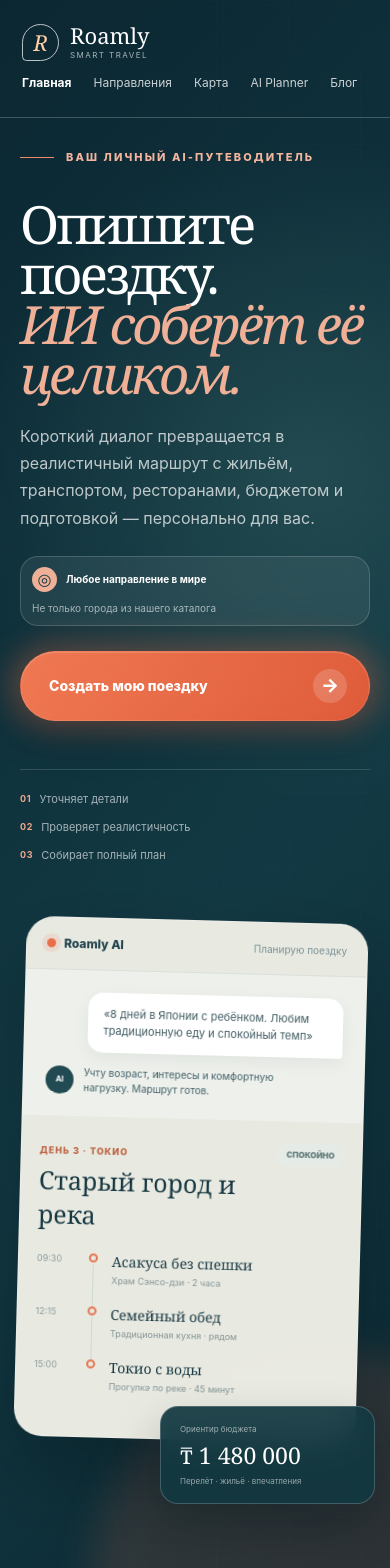
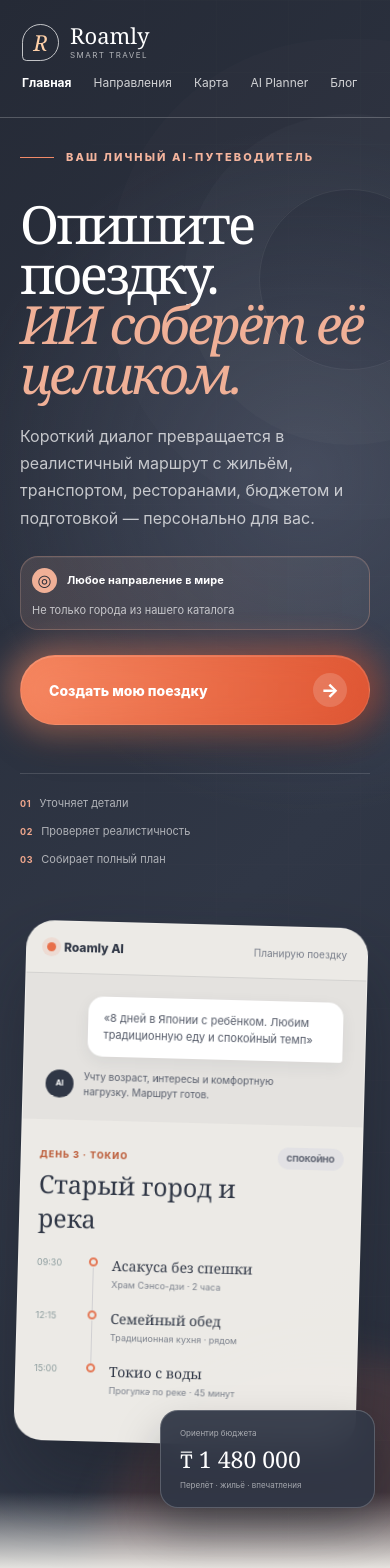
Before and after one commit to kenesbay2000-cpu/Project1, a React (Vite) app: page / in a window 390 px wide. Shown: the top 1568 px of the page. Built offline with nearby package versions, Linux system fonts and the light colour scheme; no server answers.

Commit message:
Unify homepage color theme

```diff
--- a/src/components/AIPlannerHero.css
+++ b/src/components/AIPlannerHero.css
@@ -1,18 +1,19 @@
-.ai-hero { position: relative; min-height: 100svh; padding: 150px clamp(24px, 6vw, 96px) 74px; display: grid; grid-template-columns: minmax(0, 1.02fr) minmax(420px, .98fr); align-items: center; gap: clamp(54px, 8vw, 130px); overflow: hidden; color: #fff; isolation: isolate; background: radial-gradient(circle at 78% 30%, rgba(76,125,122,.3), transparent 29%), linear-gradient(135deg, #0b2732 0%, #123943 58%, #0b2832 100%); }
+.ai-hero { position: relative; min-height: 100svh; padding: 150px clamp(24px, 6vw, 96px) 74px; display: grid; grid-template-columns: minmax(0, 1.02fr) minmax(420px, .98fr); align-items: center; gap: clamp(54px, 8vw, 130px); overflow: hidden; color: #fff; isolation: isolate; background: radial-gradient(circle at 78% 30%, rgba(116,123,148,.32), transparent 30%), linear-gradient(135deg, var(--home-ink-deep) 0%, var(--home-ink) 58%, #292f3d 100%); }
 .ai-hero::before { content: ''; position: absolute; inset: 0; z-index: -2; opacity: .18; background-image: linear-gradient(rgba(255,255,255,.05) 1px, transparent 1px), linear-gradient(90deg, rgba(255,255,255,.05) 1px, transparent 1px); background-size: 72px 72px; mask-image: linear-gradient(90deg, transparent 2%, #000 45%, #000 100%); }
+.ai-hero::after { content: ''; position: absolute; z-index: -1; width: min(46vw, 690px); aspect-ratio: 1; right: -13vw; top: 12%; border: 1px solid rgba(255,255,255,.07); border-radius: 50%; box-shadow: 0 0 0 75px rgba(255,255,255,.018), 0 0 0 150px rgba(255,255,255,.012); }
 .ai-hero__glow { position: absolute; z-index: -1; width: 480px; height: 480px; right: -180px; bottom: -260px; border-radius: 50%; background: rgba(232,111,74,.15); filter: blur(18px); }
-.ai-hero__copy { max-width: 790px; }
+.ai-hero__copy { position: relative; z-index: 1; max-width: 790px; }
 .ai-hero__eyebrow { display: flex; align-items: center; gap: 12px; margin: 0 0 35px; color: #f4b49d; font-size: 11px; font-weight: 800; letter-spacing: .19em; text-transform: uppercase; }
 .ai-hero__eyebrow span { width: 34px; height: 1px; background: #f18a68; }
 .ai-hero h1 { max-width: 840px; margin: 0; font-family: Georgia, 'Times New Roman', serif; font-size: clamp(54px, 6.4vw, 102px); font-weight: 400; line-height: .95; letter-spacing: -.055em; }
 .ai-hero h1 em { color: #f0b097; font-weight: 400; }
 .ai-hero__lead { max-width: 680px; margin: 32px 0 0; color: rgba(255,255,255,.72); font-size: clamp(16px, 1.35vw, 19px); line-height: 1.7; }
-.ai-hero__world { width: fit-content; margin: 24px 0 0; padding: 10px 15px 10px 11px; display: flex; align-items: center; gap: 9px; border: 1px solid rgba(255,255,255,.17); border-radius: 999px; color: rgba(255,255,255,.6); background: rgba(255,255,255,.07); font-size: 10px; backdrop-filter: blur(12px); }
-.ai-hero__world > span { display: grid; width: 25px; height: 25px; place-items: center; border-radius: 50%; color: #173842; background: #f0b097; font-size: 16px; }
-.ai-hero__world strong { color: #fff; font-size: 10px; }
+.ai-hero__world { width: fit-content; margin: 24px 0 0; padding: 11px 17px 11px 11px; display: flex; align-items: center; gap: 10px; border: 1px solid rgba(240,176,151,.27); border-radius: 999px; color: rgba(255,255,255,.69); background: linear-gradient(90deg, rgba(240,176,151,.13), rgba(255,255,255,.055)); box-shadow: inset 0 1px rgba(255,255,255,.06); font-size: 11px; backdrop-filter: blur(12px); }
+.ai-hero__world > span { display: grid; width: 25px; height: 25px; place-items: center; border-radius: 50%; color: var(--home-ink-deep); background: #f0b097; font-size: 16px; }
+.ai-hero__world strong { color: #fff; font-size: 11px; letter-spacing: .01em; }
 .ai-hero__world i { width: 1px; height: 15px; background: rgba(255,255,255,.18); }
 .ai-hero__cta { position: relative; isolation: isolate; display: inline-flex; align-items: center; gap: 38px; margin-top: 25px; padding: 17px 22px 17px 28px; border: 1px solid rgba(255,255,255,.13); border-radius: 999px; color: #fff; background: linear-gradient(120deg, #f07d56 0%, #df603d 72%, #d95535 100%); box-shadow: 0 17px 38px rgba(6,23,29,.3), inset 0 1px rgba(255,255,255,.2); font-size: 14px; font-weight: 800; text-decoration: none; transition: transform .24s ease, background .24s ease; }
-.ai-hero__cta::before { content: ''; position: absolute; z-index: -1; inset: -9px; border-radius: inherit; opacity: .34; background: rgba(239,111,75,.72); filter: blur(15px); animation: ai-cta-glow 4.2s ease-in-out infinite; transition: opacity .24s ease, transform .24s ease; }
+.ai-hero__cta::before { content: ''; position: absolute; z-index: -1; inset: -10px; border-radius: inherit; opacity: .34; background: linear-gradient(90deg, #ff9873, #e75530); filter: blur(16px); animation: ai-cta-glow 4.2s ease-in-out infinite; transition: opacity .24s ease, transform .24s ease; }
 .ai-hero__cta span { display: grid; width: 34px; height: 34px; place-items: center; border-radius: 50%; background: rgba(255,255,255,.17); font-size: 19px; }
 .ai-hero__cta:hover { background: linear-gradient(120deg, #fb8960 0%, #e96843 68%, #dc5936 100%); }
 .ai-hero__cta:hover::before { opacity: .66; transform: scale(1.04); }
@@ -20,44 +21,46 @@
 .ai-hero__proof { margin-top: 48px; padding-top: 22px; display: flex; gap: 30px; border-top: 1px solid rgba(255,255,255,.14); color: rgba(255,255,255,.62); font-size: 11px; }
 .ai-hero__proof span { display: flex; align-items: center; gap: 8px; }
 .ai-hero__proof b { color: #f0a78d; font-size: 9px; letter-spacing: .08em; }
-.ai-hero__visual { position: relative; width: min(100%, 570px); justify-self: end; padding: 24px 18px 50px 36px; }
-.ai-demo { overflow: hidden; border: 1px solid rgba(255,255,255,.17); border-radius: 28px; background: rgba(241,241,232,.96); box-shadow: 0 40px 80px rgba(2,17,22,.34); transform: rotate(1.5deg); }
-.ai-demo__top { padding: 18px 20px; display: flex; align-items: center; justify-content: space-between; color: #21434c; border-bottom: 1px solid #d9dfdb; font-size: 12px; }
+.ai-hero__visual { position: relative; z-index: 1; width: min(100%, 570px); justify-self: end; padding: 24px 18px 50px 36px; }
+.ai-hero__fade { position: absolute; z-index: 0; right: 0; bottom: 0; left: 0; height: 82px; background: linear-gradient(transparent, var(--home-paper)); pointer-events: none; }
+.ai-demo { overflow: hidden; border: 1px solid rgba(255,255,255,.17); border-radius: 28px; background: rgba(242,240,235,.97); box-shadow: 0 40px 80px rgba(20,23,31,.38); transform: rotate(1.5deg); }
+.ai-demo__top { padding: 18px 20px; display: flex; align-items: center; justify-content: space-between; color: var(--home-text); border-bottom: 1px solid var(--home-line); font-size: 12px; }
 .ai-demo__top span { display: flex; align-items: center; gap: 8px; font-weight: 800; }
 .ai-demo__top i { width: 9px; height: 9px; border-radius: 50%; background: #e86f4a; box-shadow: 0 0 0 5px rgba(232,111,74,.12); }
-.ai-demo__top small { color: #799096; font-size: 10px; }
-.ai-demo__chat { padding: 22px; background: #edf0eb; }
-.ai-demo__chat p { width: 86%; margin: 0 0 13px auto; padding: 13px 15px; border-radius: 15px 15px 3px 15px; color: #425d64; background: #fff; box-shadow: 0 5px 16px rgba(29,55,62,.06); font-size: 11px; line-height: 1.55; }
-.ai-demo__chat > span { width: 91%; display: flex; align-items: center; gap: 10px; color: #426068; font-size: 10px; line-height: 1.45; }
-.ai-demo__chat b { flex: 0 0 auto; display: grid; width: 28px; height: 28px; place-items: center; border-radius: 50%; color: #fff; background: #214a52; font-size: 8px; }
-.ai-demo__route { padding: 22px 24px 26px; color: #173842; }
+.ai-demo__top small { color: #777c89; font-size: 10px; }
+.ai-demo__chat { padding: 22px; background: var(--home-mist); }
+.ai-demo__chat p { width: 86%; margin: 0 0 13px auto; padding: 13px 15px; border-radius: 15px 15px 3px 15px; color: #555b69; background: #fff; box-shadow: 0 5px 16px rgba(48,55,70,.07); font-size: 11px; line-height: 1.55; }
+.ai-demo__chat > span { width: 91%; display: flex; align-items: center; gap: 10px; color: #575d6b; font-size: 10px; line-height: 1.45; }
+.ai-demo__chat b { flex: 0 0 auto; display: grid; width: 28px; height: 28px; place-items: center; border-radius: 50%; color: #fff; background: var(--home-ink); font-size: 8px; }
+.ai-demo__route { padding: 22px 24px 26px; color: var(--home-text); }
 .ai-demo__route header { display: flex; align-items: start; justify-content: space-between; gap: 18px; }
 .ai-demo__route header small { color: #bd603e; font-size: 9px; font-weight: 800; letter-spacing: .11em; text-transform: uppercase; }
 .ai-demo__route h2 { margin: 5px 0 0; font-family: Georgia, serif; font-size: 25px; font-weight: 400; }
-.ai-demo__route header > span { padding: 6px 9px; border-radius: 999px; color: #55706e; background: #e5ece7; font-size: 8px; font-weight: 800; text-transform: uppercase; }
+.ai-demo__route header > span { padding: 6px 9px; border-radius: 999px; color: #5f6472; background: #e2e1e4; font-size: 8px; font-weight: 800; text-transform: uppercase; }
 .ai-demo__steps { margin-top: 20px; }
 .ai-demo__step { min-height: 53px; display: grid; grid-template-columns: 42px 13px 1fr; gap: 10px; align-items: start; }
 .ai-demo__step time { padding-top: 2px; color: #8b9b9d; font-size: 9px; }
 .ai-demo__step i { position: relative; width: 9px; height: 9px; margin-top: 2px; border: 2px solid #e47755; border-radius: 50%; }
-.ai-demo__step:not(:last-child) i::after { content: ''; position: absolute; width: 1px; height: 43px; top: 8px; left: 2px; background: #ced8d3; }
+.ai-demo__step:not(:last-child) i::after { content: ''; position: absolute; width: 1px; height: 43px; top: 8px; left: 2px; background: #d0cfd2; }
 .ai-demo__step p { margin: 0; }
 .ai-demo__step strong, .ai-demo__step small { display: block; }
 .ai-demo__step strong { font-family: Georgia, serif; font-size: 14px; font-weight: 400; }
-.ai-demo__step small { margin-top: 4px; color: #849497; font-size: 9px; }
+.ai-demo__step small { margin-top: 4px; color: #7b808c; font-size: 9px; }
 .ai-demo__budget, .ai-demo__ready { position: absolute; border: 1px solid rgba(255,255,255,.2); box-shadow: 0 22px 45px rgba(3,20,25,.26); backdrop-filter: blur(18px); }
-.ai-demo__budget { right: -30px; bottom: 0; min-width: 215px; padding: 17px 19px; border-radius: 18px; background: rgba(18,56,65,.92); }
+.ai-demo__budget { right: -30px; bottom: 0; min-width: 215px; padding: 17px 19px; border-radius: 18px; background: rgba(48,55,70,.94); }
 .ai-demo__budget span, .ai-demo__budget small { display: block; color: rgba(255,255,255,.56); font-size: 8px; }
 .ai-demo__budget strong { display: block; margin: 5px 0; font-family: Georgia, serif; font-size: 23px; font-weight: 400; }
-.ai-demo__ready { left: 0; top: 72px; padding: 12px 15px; display: flex; align-items: center; gap: 10px; border-radius: 15px; background: rgba(17,50,58,.94); }
-.ai-demo__ready > span { display: grid; width: 25px; height: 25px; place-items: center; border-radius: 50%; color: #143a42; background: #abd0bb; font-size: 11px; }
+.ai-demo__ready { left: 0; top: 72px; padding: 12px 15px; display: flex; align-items: center; gap: 10px; border-radius: 15px; background: rgba(44,50,64,.95); }
+.ai-demo__ready > span { display: grid; width: 25px; height: 25px; place-items: center; border-radius: 50%; color: var(--home-ink-deep); background: #c8c9d2; font-size: 11px; }
 .ai-demo__ready p { margin: 0; }
 .ai-demo__ready strong, .ai-demo__ready small { display: block; }
 .ai-demo__ready strong { font-size: 10px; }
 .ai-demo__ready small { margin-top: 2px; color: rgba(255,255,255,.55); font-size: 8px; }
 @media (max-width: 1050px) { .ai-hero { grid-template-columns: 1fr; padding-top: 150px; }.ai-hero__copy { max-width: 820px; }.ai-hero__visual { width: min(620px, 100%); justify-self: center; }.ai-hero__proof { max-width: 650px; } }
 @media (max-width: 580px) { .ai-hero { min-height: auto; padding: 150px 20px 66px; gap: 46px; }.ai-hero h1 { font-size: clamp(45px, 13.5vw, 65px); }.ai-hero__lead { margin-top: 24px; }.ai-hero__world { align-items: flex-start; flex-wrap: wrap; border-radius: 18px; }.ai-hero__world i { display: none; }.ai-hero__world strong { align-self: center; }.ai-hero__world { line-height: 1.4; }.ai-hero__cta { width: 100%; justify-content: space-between; }.ai-hero__proof { gap: 14px; flex-direction: column; }.ai-hero__visual { padding: 12px 8px 64px 0; }.ai-demo__ready { display: none; }.ai-demo__budget { right: -5px; }.ai-demo__route { padding-inline: 18px; } }
-@media (prefers-reduced-motion: no-preference) { .ai-demo { animation: ai-card-in .7s ease both; }.ai-demo__ready, .ai-demo__budget { animation: ai-float-in .65s .25s ease both; } }
+@media (prefers-reduced-motion: no-preference) { .ai-hero__copy { animation: ai-copy-in .72s cubic-bezier(.2,.75,.25,1) both; }.ai-demo { animation: ai-card-in .78s .12s cubic-bezier(.2,.75,.25,1) both; }.ai-demo__ready, .ai-demo__budget { animation: ai-float-in .65s .42s ease both; } }
 @keyframes ai-card-in { from { opacity: 0; transform: translateY(24px) rotate(1.5deg); } }
 @keyframes ai-float-in { from { opacity: 0; transform: translateY(12px); } }
+@keyframes ai-copy-in { from { opacity: 0; transform: translateY(18px); } }
 @keyframes ai-cta-glow { 0%, 100% { opacity: .25; transform: scale(.97); } 50% { opacity: .48; transform: scale(1.025); } }
 @media (prefers-reduced-motion: reduce) { .ai-hero__cta::before { animation: none; } }
--- a/src/components/AIPlannerHero.tsx
+++ b/src/components/AIPlannerHero.tsx
@@ -45,6 +45,7 @@ export function AIPlannerHero() {
         <div className="ai-demo__budget"><span>Ориентир бюджета</span><strong>₸ 1 480 000</strong><small>Перелёт · жильё · впечатления</small></div>
         <div className="ai-demo__ready"><span>✓</span><p><strong>План реалистичен</strong><small>Переезды и темп проверены</small></p></div>
       </div>
+      <div className="ai-hero__fade" aria-hidden="true" />
     </section>
   );
 }
--- a/src/pages/HomePage.css
+++ b/src/pages/HomePage.css
@@ -1,7 +1,7 @@
 @import './planner.css';
 @import './destinations.css';
 
-.home-page { min-height: 100vh; background: #f6f3ed; }
+.home-page { --home-ink-deep: #252a36; --home-ink: #303746; --home-ink-soft: #444b5c; --home-paper: #f2f0eb; --home-mist: #e4e2df; --home-line: #d3d2d0; --home-text: #303746; --home-muted: #656a78; min-height: 100vh; color: var(--home-text); background: var(--home-paper); }
 .home-page :is(.ai-hero__cta, .ai-features__cta a, .planner__submit, .destination-vote__card form > button, .destination-vote__login a) { transition: transform .24s cubic-bezier(.2,.7,.2,1), box-shadow .24s ease, filter .24s ease, background-color .24s ease; }
 .home-page :is(.ai-hero__cta, .ai-features__cta a, .planner__submit, .destination-vote__card form > button, .destination-vote__login a):hover:not(:disabled) { transform: translateY(-3px); box-shadow: 0 16px 32px rgba(7,30,38,.2); filter: brightness(1.025); }
 .home-page :is(.ai-hero__cta, .ai-features__cta a, .planner__submit, .destination-vote__card form > button, .destination-vote__login a):active:not(:disabled) { transform: translateY(-1px); box-shadow: 0 8px 18px rgba(7,30,38,.16); transition-duration: .1s; }
@@ -10,9 +10,9 @@
 .home-page .destination-sheet__arrows button { transition: transform .24s cubic-bezier(.2,.7,.2,1), box-shadow .24s ease, background-color .24s ease; }
 .home-page .destination-sheet__arrows button:hover { transform: translateY(-3px); box-shadow: 0 11px 22px rgba(3,21,28,.24); }
 .home-page .destination-sheet__arrows button:active { transform: translateY(-1px); box-shadow: 0 5px 12px rgba(3,21,28,.2); transition-duration: .1s; }
-.hero { position: relative; min-height: 100svh; padding: 0 clamp(22px, 5vw, 78px) 28px; display: flex; flex-direction: column; overflow: hidden; color: #fff; isolation: isolate; background: #12313b; }
+.hero { position: relative; min-height: 100svh; padding: 0 clamp(22px, 5vw, 78px) 28px; display: flex; flex-direction: column; overflow: hidden; color: #fff; isolation: isolate; background: var(--home-ink); }
 .hero__backdrop { position: absolute; inset: 0; z-index: -2; background: var(--hero-photo) center / cover no-repeat; animation: photo-in .7s ease both; }
-.hero::before { content: ''; position: absolute; inset: 0; z-index: -1; background: linear-gradient(90deg, rgba(9,28,36,.88) 0%, rgba(9,28,36,.59) 42%, rgba(9,28,36,.14) 72%), linear-gradient(0deg, rgba(7,24,31,.62), transparent 46%); }
+.hero::before { content: ''; position: absolute; inset: 0; z-index: -1; background: linear-gradient(90deg, rgba(37,42,54,.9) 0%, rgba(37,42,54,.62) 42%, rgba(37,42,54,.17) 72%), linear-gradient(0deg, rgba(37,42,54,.67), transparent 46%); }
 .hero__layout { z-index: 1; display: grid; grid-template-columns: minmax(0, 1fr) minmax(300px, 380px); align-items: end; gap: clamp(32px, 7vw, 112px); width: 100%; margin: auto 0 32px; padding-top: 54px; }
 .hero__content { max-width: 720px; animation: copy-in .55s ease both; }
 .hero__eyebrow { display: flex; align-items: center; gap: 10px; margin-bottom: 48px; font-size: 11px; font-weight: 750; letter-spacing: .17em; text-transform: uppercase; }
@@ -26,7 +26,7 @@
 .hero__details { display: inline-flex; align-items: center; gap: 10px; margin-top: 22px; color: #fff; font-size: 12px; font-weight: 750; text-decoration: none; }
 .hero__details span { transition: transform .2s; }
 .hero__details:hover span { transform: translate(2px, -2px); }
-.destination-sheet { padding: 20px; border: 1px solid rgba(255,255,255,.28); border-radius: 26px; background: rgba(18,35,40,.3); box-shadow: 0 22px 52px rgba(0,0,0,.18); backdrop-filter: blur(20px); }
+.destination-sheet { padding: 20px; border: 1px solid rgba(255,255,255,.28); border-radius: 26px; background: rgba(48,55,70,.38); box-shadow: 0 22px 52px rgba(20,23,31,.22); backdrop-filter: blur(20px); }
 .destination-sheet__top, .destination-sheet__footer { display: flex; align-items: center; justify-content: space-between; gap: 18px; }
 .destination-sheet__top { color: rgba(255,255,255,.64); font-size: 10px; font-weight: 700; letter-spacing: .12em; text-transform: uppercase; }
 .destination-sheet__price { padding: 56px 0 36px; }
@@ -38,7 +38,7 @@
 .destination-sheet__arrows button { width: 44px; height: 44px; border: 1px solid rgba(255,255,255,.35); border-radius: 50%; color: #fff; background: rgba(255,255,255,.1); font-size: 18px; cursor: pointer; backdrop-filter: blur(10px); transition: transform .2s ease, background .2s ease; }
 .destination-sheet__arrows button:hover { transform: translateY(-3px); background: rgba(255,255,255,.2); }
 .hero__note { z-index: 2; margin-top: 12px; color: rgba(255,255,255,.47); font-size: 9px; letter-spacing: .04em; text-align: right; }
-.home-discovery { padding: 68px clamp(22px, 5vw, 80px) 140px; background: linear-gradient(180deg, #12313b 0%, #163842 72%, #f6f3ed 100%); }
+.home-discovery { padding: 68px clamp(22px, 5vw, 80px) 140px; background: linear-gradient(180deg, var(--home-ink-deep) 0%, var(--home-ink) 72%, var(--home-paper) 100%); }
 .home-discovery__heading { width: min(1320px, 100%); margin: 0 auto 38px; display: grid; grid-template-columns: 1fr minmax(280px, 470px); gap: 12px 55px; align-items: end; color: #fff; }
 .home-discovery__heading > span { grid-column: 1 / -1; color: #eaa084; font-size: 9px; font-weight: 800; letter-spacing: .18em; text-transform: uppercase; }
 .home-discovery__heading h2 { margin: 0; font-family: Georgia, serif; font-size: clamp(36px, 4.2vw, 58px); font-weight: 400; letter-spacing: -.04em; }
@@ -52,8 +52,8 @@
 .ideas { max-width: 1440px; margin: 0 auto; padding: 100px clamp(24px, 5vw, 80px) 110px; }
 .ideas__heading { display: flex; align-items: end; justify-content: space-between; gap: 40px; margin-bottom: 40px; }
 .section-label { color: #c75f3d; font-size: 11px; font-weight: 800; letter-spacing: .16em; text-transform: uppercase; }
-.ideas h2 { margin-top: 12px; color: #112e3b; font-family: Georgia, serif; font-size: clamp(38px, 4vw, 58px); font-weight: 400; }
-.ideas__heading p { max-width: 450px; color: #66757b; line-height: 1.7; }
+.ideas h2 { margin-top: 12px; color: var(--home-text); font-family: Georgia, serif; font-size: clamp(38px, 4vw, 58px); font-weight: 400; }
+.ideas__heading p { max-width: 450px; color: var(--home-muted); line-height: 1.7; }
 .ideas__aside a { display: inline-block; margin-top: 12px; color: #bd603e; font-size: 13px; font-weight: 800; text-decoration: none; }
 @keyframes photo-in { from { opacity: .45; transform: scale(1.025); } to { opacity: 1; transform: scale(1); } }
 @keyframes copy-in { from { opacity: 0; transform: translateY(12px); } }
@@ -71,7 +71,7 @@
   .home-discovery__heading { margin-bottom: 28px; }
   .home-discovery .hero { padding: 20px 17px 18px; border-radius: 26px; }
   .hero { padding-bottom: 20px; }
-  .hero::before { background: linear-gradient(90deg, rgba(9,28,36,.83), rgba(9,28,36,.34)), linear-gradient(0deg, rgba(7,24,31,.82), transparent 60%); }
+  .hero::before { background: linear-gradient(90deg, rgba(37,42,54,.86), rgba(37,42,54,.38)), linear-gradient(0deg, rgba(37,42,54,.84), transparent 60%); }
   .hero__layout { margin-top: 38px; gap: 24px; }
   .hero__facts { gap: 8px; }
   .hero__facts > span { min-width: 0; flex: 1; padding: 11px 13px; }
```
Also changed, not shown: src/components/AIPlannerFeatures.css (+26 -19 lines), src/components/DestinationVote.css (+9 -9 lines), src/pages/destinations.css (+4 -4 lines), src/pages/planner.css (+5 -5 lines).
